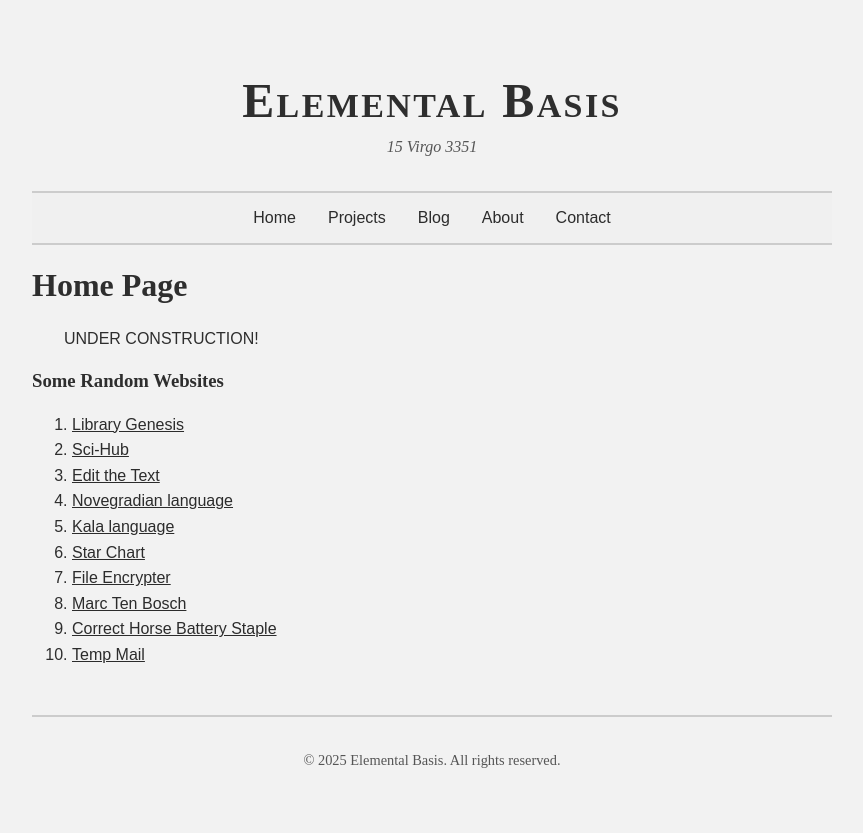
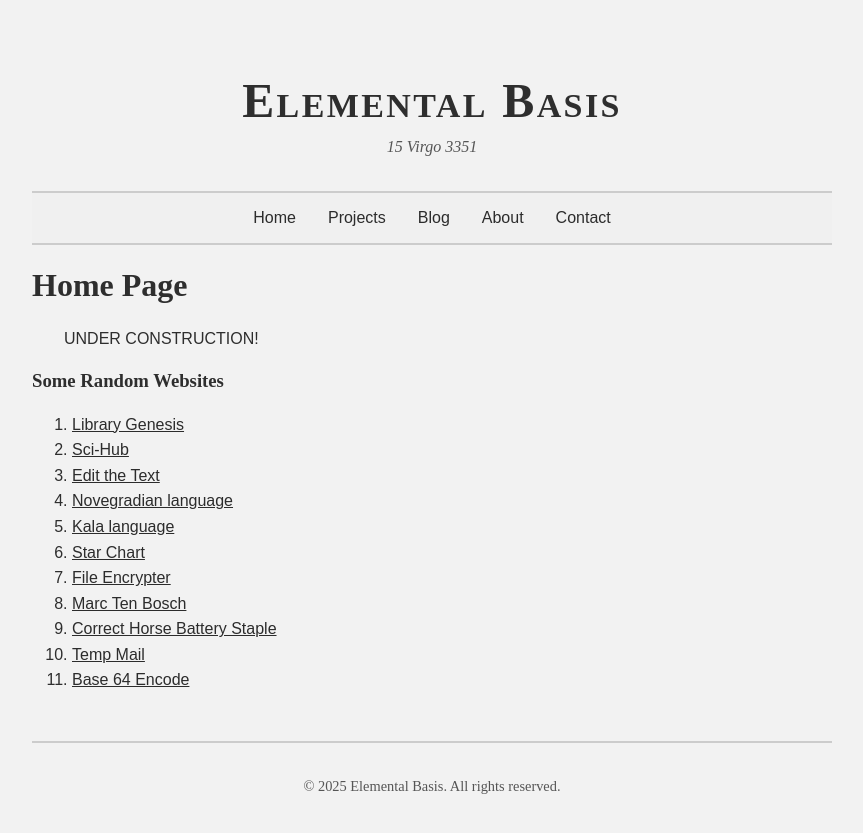
Before and after one commit to elementalbasis/elementalbasis.com, a Jekyll site: the page built from index.md, in a window 1280 px wide. Shown: the top 833 px of the page, without its empty margins (208-1071 px from the left). Built offline with Jekyll 4.4.1, drawn with Linux system fonts in a browser that asks for light colours.

Commit message:
Added `base64encode.org` to the list of useful links.

```diff
--- a/index.md
+++ b/index.md
@@ -18,3 +18,4 @@ UNDER CONSTRUCTION!
 8. [Marc Ten Bosch](https://marctenbosch.com/)
 9. [Correct Horse Battery Staple](https://correcthorse.pw/)
 10. [Temp Mail](https://temp-mail.org/en/)
+11. [Base 64 Encode](https://www.base64encode.org/)
```
